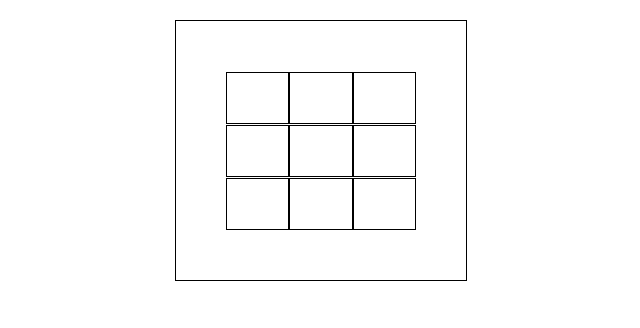
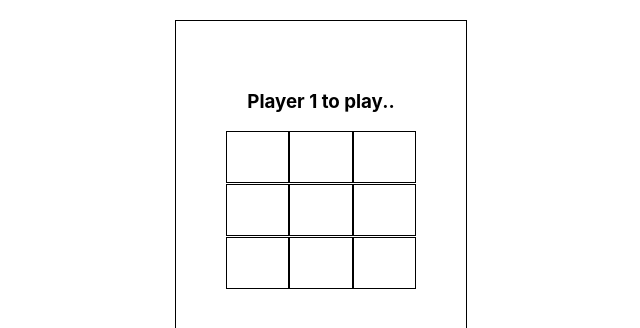
Before and after one commit to AimalKhanOfficial/TicTacToe_React, a React (Create React App) app: page / in a window 1280 px wide. Shown: the top 328 px of the page, without its empty margins (319-959 px from the left). Built offline with nearby package versions, Linux system fonts and the light colour scheme.

Commit message:
Removing duplicate test. Adding a header tag to indicate which player's turn is it.

```diff
--- a/src/components/baseArea/BaseArea.jsx
+++ b/src/components/baseArea/BaseArea.jsx
@@ -19,6 +19,9 @@ export default class BaseArea extends Component {
         let baseAreaCells = this.props.baseAreaCells ? this.props.baseAreaCells : [];
         return (
             <div className="base">
+                <h3 className="coolFontType">
+                    {!this.state.playerTurnFlag ? "Player 1 to play.." : "Player 2 to play.."}
+                </h3>
                 {
                     baseAreaCells.filter(row => row !== undefined && Array.isArray(row)).map((baseRow, i) =>
                         <span className="stack_side_by_side" key={i}>
```
Also changed, not shown: 1 other file (tests, documents, lock files or other folders).
